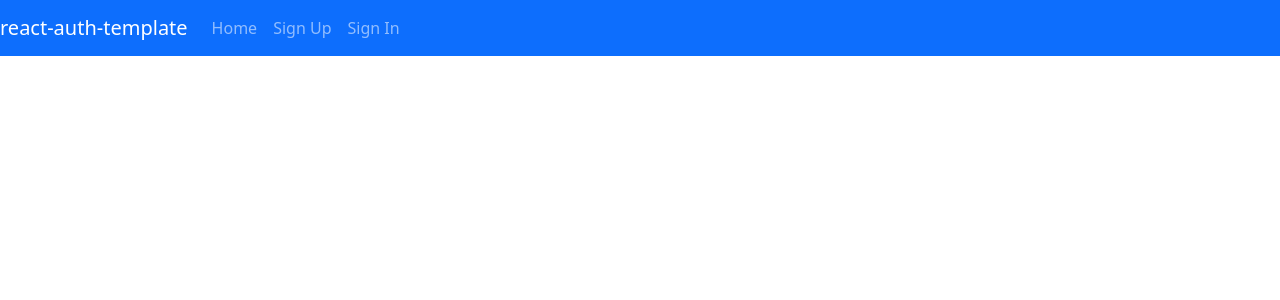
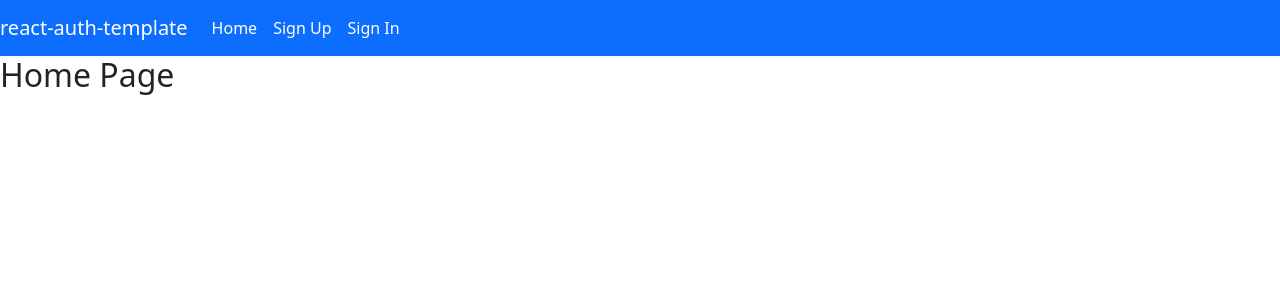
Before and after one commit to mayday91/newp3react, a React (Create React App) app: page /#/sign-out in a window 1280 px wide. Shown: the top 300 px of the page. Built offline with nearby package versions, Linux system fonts and the light colour scheme.

Commit message:
working needs authed option

```diff
--- a/src/App.js
+++ b/src/App.js
@@ -6,26 +6,23 @@ import { v4 as uuid } from 'uuid'
 // import AuthenticatedRoute from './components/shared/AuthenticatedRoute'
 import AutoDismissAlert from './components/shared/AutoDismissAlert/AutoDismissAlert'
 import Header from './components/shared/Header'
+import Home from './components/Home'
 import SignUp from './components/auth/SignUp'
 import SignIn from './components/auth/SignIn'
 import SignOut from './components/auth/SignOut'
 import ChangePassword from './components/auth/ChangePassword'
 
-const App = (props) => {
+const App = () => {
 
-	// constructor(props) {
-	// 	super(props)
-	// 	this.state = {
-	// 		user: null,
-	// 		msgAlerts: [],
-	// 	}
-	// }
   const [user, setUser] = useState(null)
   const [msgAlerts, setMsgAlerts] = useState([])
-	// setUser = (user) => this.setState({ user })
 
-	// clearUser = () => this.setState({ user: null })
-  const clearUser = () => setUser(null)
+  console.log('user in app', user)
+  console.log('message alerts', msgAlerts)
+  const clearUser = () => {
+    console.log('clear user ran')
+    setUser(null)
+  }
 
 	const deleteAlert = (id) => {
 		setMsgAlerts((prevState) => {
@@ -35,9 +32,9 @@ const App = (props) => {
 
 	const msgAlert = ({ heading, message, variant }) => {
 		const id = uuid()
-		setMsgAlerts((prevState) => {
+		setMsgAlerts(() => {
 			return (
-				[{...prevState}, { heading, message, variant, id }]
+				[{ heading, message, variant, id }]
       )
 		})
 	}
@@ -45,6 +42,27 @@ const App = (props) => {
 		return (
 			<Fragment>
 				<Header user={user} />
+				<Routes>
+					<Route path='/' element={<Home msgAlert={msgAlert} user={user} />} />
+					<Route
+						path='/sign-up'
+						element={<SignUp msgAlert={msgAlert} setUser={setUser} />}
+					/>
+					<Route
+						path='/sign-in'
+						element={<SignIn msgAlert={msgAlert} setUser={setUser} />}
+					/>
+          <Route
+            path='/sign-out'
+            element={
+              <SignOut msgAlert={msgAlert} clearUser={clearUser} user={user} />
+            }
+          />
+          <Route
+            path='/change-password'
+            element={<ChangePassword msgAlert={msgAlert} user={user} />}
+          />
+				</Routes>
 				{msgAlerts.map((msgAlert) => (
 					<AutoDismissAlert
 						key={msgAlert.id}
@@ -55,38 +73,6 @@ const App = (props) => {
 						deleteAlert={deleteAlert}
 					/>
 				))}
-				<Routes>
-					<Route
-						path='/sign-up'
-						element={
-							<SignUp msgAlert={msgAlert} setUser={setUser} />
-            }
-					/>
-					<Route
-						path='/sign-in'
-						element={
-							<SignIn msgAlert={msgAlert} setUser={setUser} />
-            }
-					/>
-					<Route
-						user={user}
-						path='/sign-out'
-						element={
-							<SignOut
-								msgAlert={msgAlert}
-								clearUser={clearUser}
-								user={user}
-							/>
-						}
-					/>
-					<Route
-						user={user}
-						path='/change-password'
-						element={
-							<ChangePassword msgAlert={msgAlert} user={user} />
-						}
-					/>
-				</Routes>
 			</Fragment>
 		)
 }
--- /dev/null
+++ b/src/components/Home.js
@@ -0,0 +1,12 @@
+const Home = (props) => {
+	// const { msgAlert, user } = props
+	console.log('props in home', props)
+
+	return (
+		<>
+			<h2>Home Page</h2>
+		</>
+	)
+}
+
+export default Home
--- a/src/components/auth/SignOut.js
+++ b/src/components/auth/SignOut.js
@@ -1,26 +1,17 @@
-import { useEffect } from 'react'
 import { useNavigate } from 'react-router-dom'
+
+import {Button, ButtonGroup} from 'react-bootstrap'
 
 import { signOut } from '../../api/auth'
 import messages from '../shared/AutoDismissAlert/messages'
 
 const SignOut = (props) => {
-	// componentDidMount() {
 	const { msgAlert, clearUser, user } = props
+    console.log(props)
 
     const navigate = useNavigate()
-	// 	signOut(user)
-	// 		.finally(() =>
-	// 			msgAlert({
-	// 				heading: 'Signed Out Successfully',
-	// 				message: messages.signOutSuccess,
-	// 				variant: 'success',
-	// 			})
-	// 		)
-	// 		.finally(() => history.push('/'))
-	// 		.finally(() => clearUser())
-	// }
-    useEffect(() => {
+
+    const onSignOut = () => {
 		signOut(user)
 			.finally(() =>
 				msgAlert({
@@ -31,9 +22,30 @@ const SignOut = (props) => {
 			)
 			.finally(() => navigate('/'))
 			.finally(() => clearUser())
-    }, [])
+    }
 
-	return ''
+    const onCancel = () => {
+        navigate('/')
+    }
+
+	return (
+		<>
+            <div className='row'>
+                <div className='col-sm-10 col-md-8 mx-auto mt-5'>
+                    <h2>Are you sure you want to sign out?</h2>
+                    <small>We hate to see you go...</small><br/>
+                    <ButtonGroup>
+                        <Button variant='danger' onClick={onSignOut}>
+                            Sign Out
+                        </Button>
+                        <Button variant='warning' onClick={onCancel}>
+                            Cancel
+                        </Button>
+                    </ButtonGroup>
+                </div>
+            </div>
+		</>
+	)
 }
 
 export default SignOut
--- a/src/components/shared/Header.js
+++ b/src/components/shared/Header.js
@@ -1,30 +1,54 @@
 import React, { Fragment } from 'react'
 import Nav from 'react-bootstrap/Nav'
 import Navbar from 'react-bootstrap/Navbar'
-
+import { Link } from 'react-router-dom'
+const linkStyle = {
+    color: 'white',
+    textDecoration: 'none'
+}
 const authenticatedOptions = (
-	<Fragment>
-		<Nav.Link href='change-password'>Change Password</Nav.Link>
-		<Nav.Link href='sign-out'>Sign Out</Nav.Link>
-	</Fragment>
+	<>
+		<Nav.Link>
+			<Link to='change-password' style={linkStyle}>
+				Change Password
+			</Link>
+		</Nav.Link>
+		<Nav.Link>
+			<Link to='sign-out' style={linkStyle}>
+				Sign Out
+			</Link>
+		</Nav.Link>
+	</>
 )
 
 const unauthenticatedOptions = (
-	<Fragment>
-		<Nav.Link href='sign-up'>Sign Up</Nav.Link>
-		<Nav.Link href='sign-in'>Sign In</Nav.Link>
-	</Fragment>
+	<>
+        <Nav.Link>
+		    <Link to='sign-up' style={linkStyle}>Sign Up</Link>
+        </Nav.Link>
+        <Nav.Link>
+		    <Link to='sign-in' style={linkStyle}>Sign In</Link>
+        </Nav.Link>
+	</>
 )
 
 const alwaysOptions = (
-	<Fragment>
-		<Nav.Link href='/'>Home</Nav.Link>
-	</Fragment>
+	<>
+		<Nav.Link>
+			<Link to='/' style={linkStyle}>
+				Home
+			</Link>
+		</Nav.Link>
+	</>
 )
 
 const Header = ({ user }) => (
 	<Navbar bg='primary' variant='dark' expand='md'>
-		<Navbar.Brand href='/'>react-auth-template</Navbar.Brand>
+		<Navbar.Brand>
+            <Link to='/' style={linkStyle}>
+                react-auth-template
+            </Link>
+        </Navbar.Brand>
 		<Navbar.Toggle aria-controls='basic-navbar-nav' />
 		<Navbar.Collapse id='basic-navbar-nav'>
 			<Nav className='ml-auto'>
```
